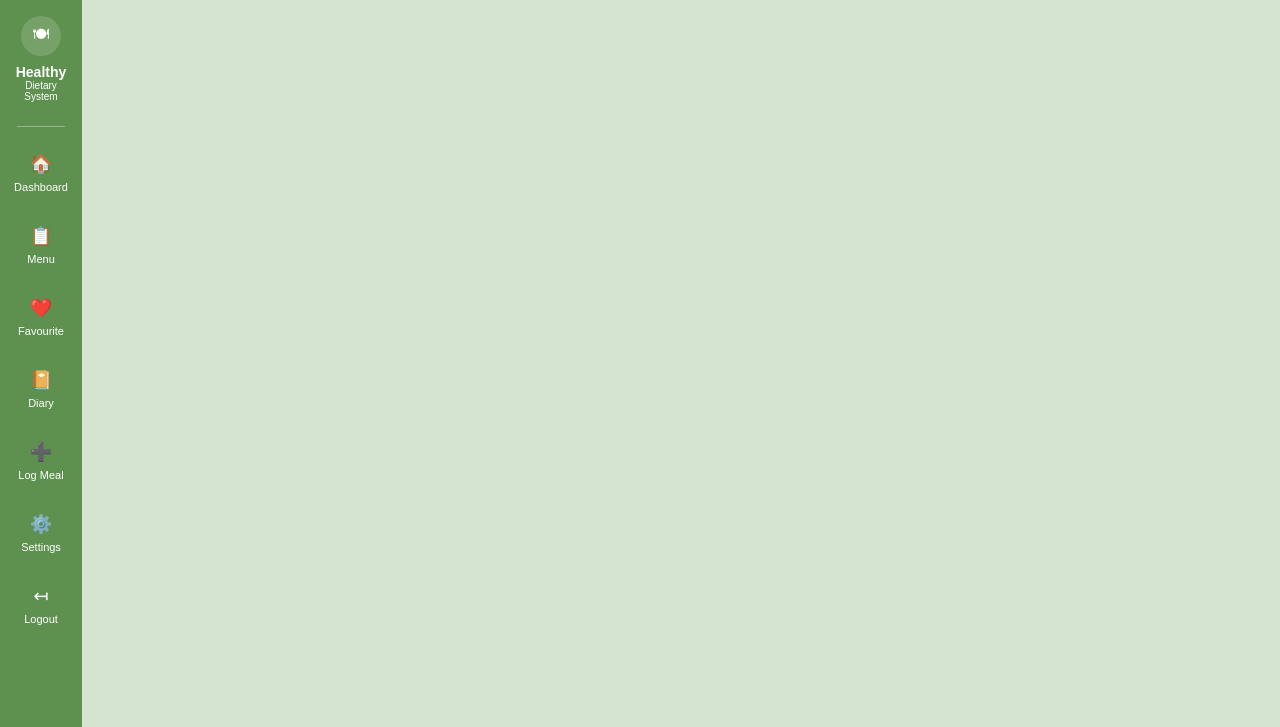
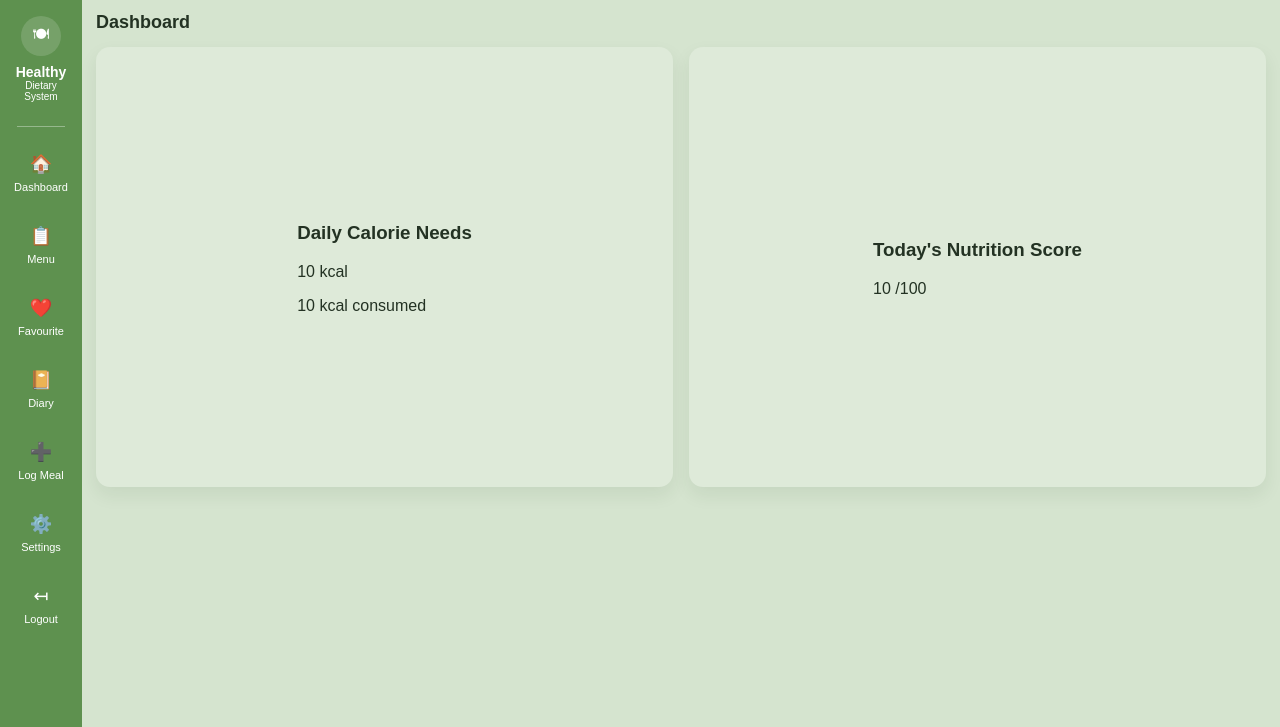
Before and after one commit to BenMorg06/2850-Healthy-Eating-Project, a Python web app: template flask-app/flaskr/templates/dashboard.html in a window 1280 px wide. Shown: the top 727 px of the page. Run offline with Jinja, Linux system fonts and the light colour scheme; the template is opened without the code that fills it: most values are stand-ins (such as "Sample title", 1, 10 or a date in 2020).

Commit message:
basic nutrition score and calorie intake and recommended tracked

```diff
--- a/flask-app/flaskr/nutrition.py
+++ b/flask-app/flaskr/nutrition.py
@@ -35,7 +35,8 @@ def calculate_daily_score(meals, nutrition_data, subscriber):
         macro_scores.append(score)
 
     macro_score = sum(macro_scores) / len(macro_scores)
-    nutrition_score = 0.4 * calorie_score + 0.6 * macro_score  # Equal weight
+    nutrition_score = 0.5 * calorie_score + 0.5 * macro_score  # Equal weight
+    print(f"Calorie Score: {calorie_score:.2f}, Macro Score: {macro_score:.2f}, Nutrition Score: {nutrition_score:.2f}")
     return nutrition_score, calorie_score, macro_score
 
 def calculate_bmr(subscriber):
--- a/flask-app/flaskr/static/style.css
+++ b/flask-app/flaskr/static/style.css
@@ -1215,4 +1215,4 @@ label {
     flex: var(--size);
     height: 6px;
     border-radius: 999px;
-}
+}.dashboard-grid { display: grid; grid-template-columns: repeat(auto-fit, minmax(250px, 1fr)); gap: 16px; }
--- a/flask-app/flaskr/templates/dashboard.html
+++ b/flask-app/flaskr/templates/dashboard.html
@@ -1,3 +1,32 @@
 {% extends "base.html" %}
 
-{% block title %}Diary – Healthy Dietary System{% endblock %}
+{% block title %}Dashboard – Healthy Dietary System{% endblock %}
+
+{% block content %}
+<div class="container">
+    <div class="page-heading">
+        <h1>Dashboard</h1>
+    </div>
+
+    <div class="dashboard-grid">
+        {% if caloric_need %}
+        <div class="card stat-card">
+            <div>
+                <h3>Daily Calorie Needs</h3>
+                <p>{{ caloric_need | round(0) }} kcal</p>
+                <p>{{ caloric_intake | round(0) }} kcal consumed</p>
+            </div>
+        </div>
+        {% endif %}
+
+        {% if score %}
+        <div class="card stat-card">
+            <div>
+                <h3>Today's Nutrition Score</h3>
+                <p>{{ score | round(0) }} /100</p>
+            </div>
+        </div>
+        {% endif %}
+    </div>
+</div>
+{% endblock %}
```
Also changed, not shown: flask-app/flaskr/__init__.py (+22 -6 lines).
